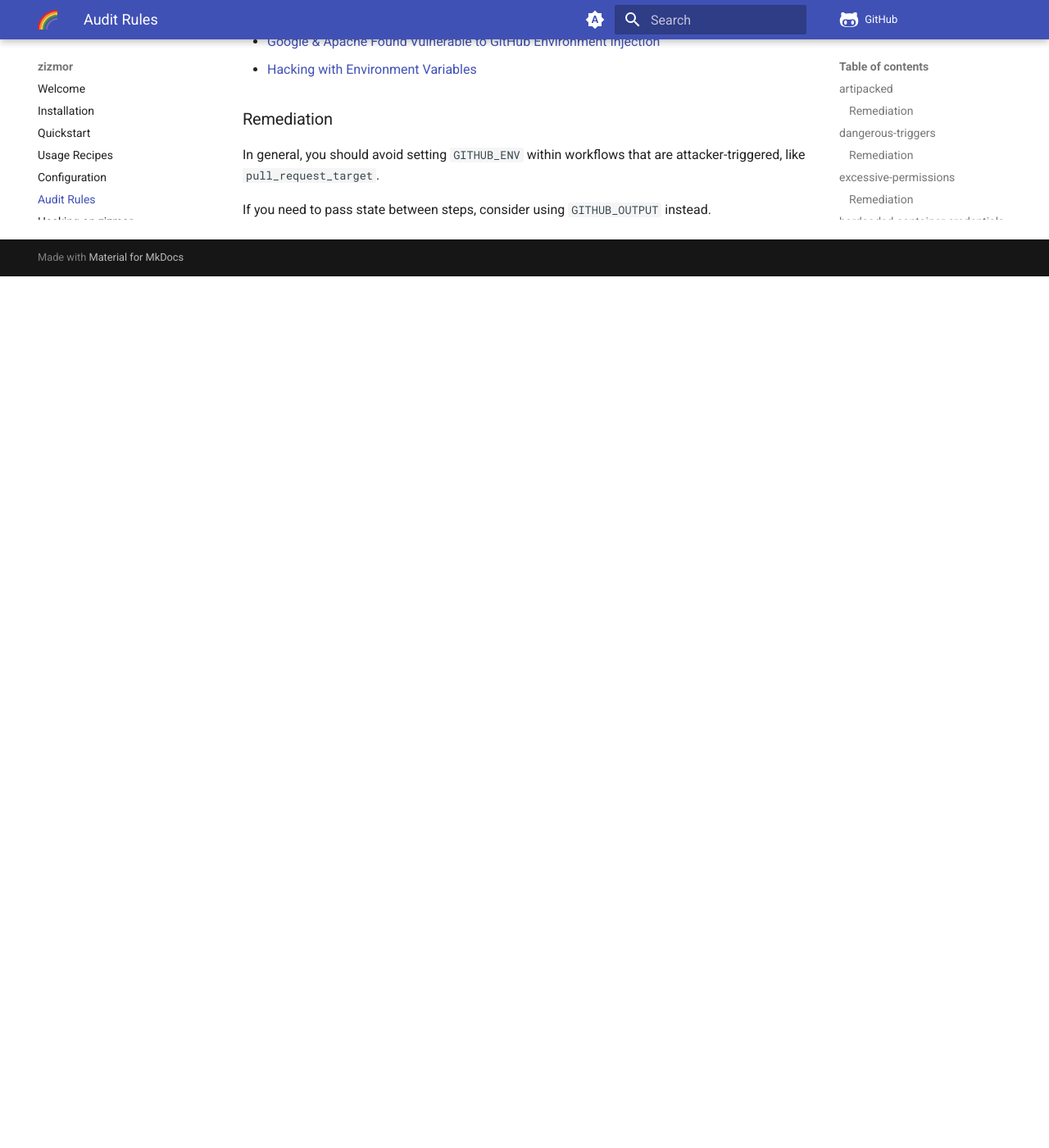
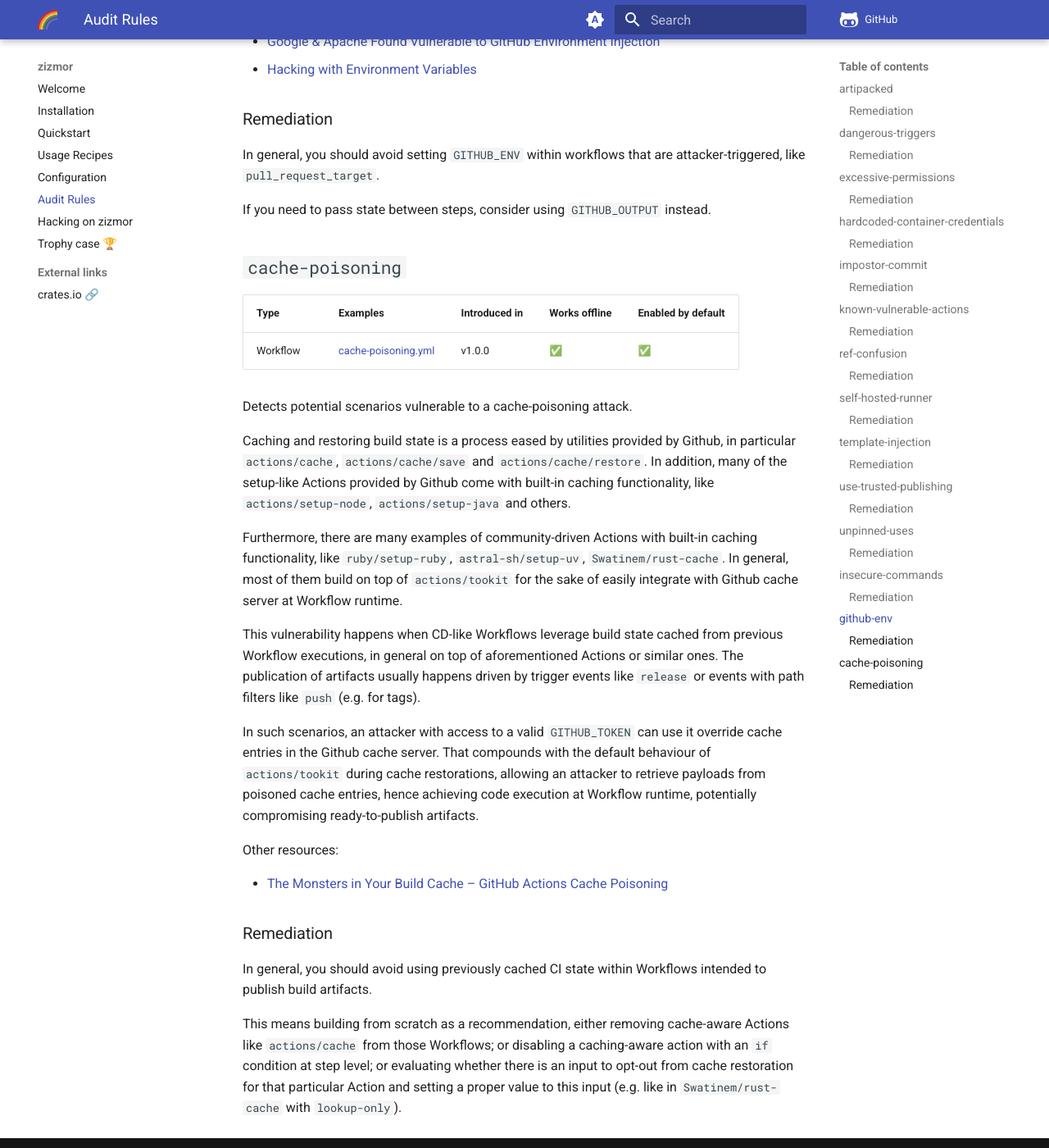
Before and after one commit to zizmorcore/zizmor, an MkDocs documentation site: the page built from docs/audits.md, in a window 1280 px wide and 1400 px high, scrolled down 11729 px. Shown: the whole window at 82% size. Built offline with MkDocs 1.6.1 and Material for MkDocs 9.7.7, drawn with Linux system fonts in a browser that asks for light colours; comment, search, counter and statistics services are not loaded; before the commit the page ends 12066 px from its top, so only the background shows below that.

Commit message:
Adds docs

```diff
--- a/docs/audits.md
+++ b/docs/audits.md
@@ -693,6 +693,52 @@ like `pull_request_target`.
 
 If you need to pass state between steps, consider using `GITHUB_OUTPUT` instead.
 
+## `cache-poisoning`
+
+| Type     | Examples                | Introduced in  | Works offline  | Enabled by default |
+|----------|-------------------------|----------------|----------------|--------------------|
+| Workflow  | [cache-poisoning.yml]   | v1.0.0         | ✅             | ✅                 |
+
+[cache-poisoning.yml]: https://github.com/woodruffw/gha-hazmat/blob/main/.github/workflows/cache-poisoning.yml
+
+Detects potential scenarios vulnerable to a cache-poisoning attack.
+
+Caching and restoring build state is a process eased by utilities provided
+by Github, in particular `actions/cache`, `actions/cache/save` and
+`actions/cache/restore`. In addition, many of the setup-like Actions provided
+by Github come with built-in caching functionality, like `actions/setup-node`,
+`actions/setup-java` and others.
+
+Furthermore, there are many examples of community-driven Actions with built-in
+caching functionality, like `ruby/setup-ruby`, `astral-sh/setup-uv`,
+`Swatinem/rust-cache`. In general, most of them build on top of `actions/tookit`
+for the sake of easily integrate with Github cache server at Workflow runtime.
+
+This vulnerability happens when CD-like Workflows leverage build state cached
+from previous Workflow executions, in general on top of aforementioned Actions or
+similar ones. The publication of artifacts usually happens driven by trigger events
+like `release` or events with path filters like `push` (e.g. for tags).
+
+In such scenarios, an attacker with access to a valid `GITHUB_TOKEN` can use it
+override cache entries in the Github cache server. That compounds with the default
+behaviour of `actions/tookit` during cache restorations, allowing an attacker to
+retrieve payloads from poisoned cache entries, hence achieving code execution at
+Workflow runtime, potentially compromising ready-to-publish artifacts.
+
+Other resources:
+
+* [The Monsters in Your Build Cache – GitHub Actions Cache Poisoning]
+
+### Remediation
+
+In general, you should avoid using previously cached CI state within Workflows
+intended to publish build artifacts.
+
+This means building from scratch as a recommendation, either removing cache-aware
+Actions like `actions/cache` from those Workflows; or disabling a caching-aware action
+with an `if` condition at step level; or evaluating whether there is an input to opt-out
+from cache restoration for that particular Action and setting a proper value to this
+input (e.g. like in `Swatinem/rust-cache` with `lookup-only`).
 
 [ArtiPACKED: Hacking Giants Through a Race Condition in GitHub Actions Artifacts]: https://unit42.paloaltonetworks.com/github-repo-artifacts-leak-tokens/
 [Keeping your GitHub Actions and workflows secure Part 1: Preventing pwn requests]: https://securitylab.github.com/resources/github-actions-preventing-pwn-requests/
@@ -711,3 +757,4 @@ If you need to pass state between steps, consider using `GITHUB_OUTPUT` instead.
 [Vulnerable GitHub Actions Workflows Part 1: Privilege Escalation Inside Your CI/CD Pipeline]: https://www.legitsecurity.com/blog/github-privilege-escalation-vulnerability
 [Google & Apache Found Vulnerable to GitHub Environment Injection]: https://www.legitsecurity.com/blog/github-privilege-escalation-vulnerability-0
 [Hacking with Environment Variables]: https://www.elttam.com/blog/env/
+[The Monsters in Your Build Cache – GitHub Actions Cache Poisoning]: https://adnanthekhan.com/2024/05/06/the-monsters-in-your-build-cache-github-actions-cache-poisoning/
```
